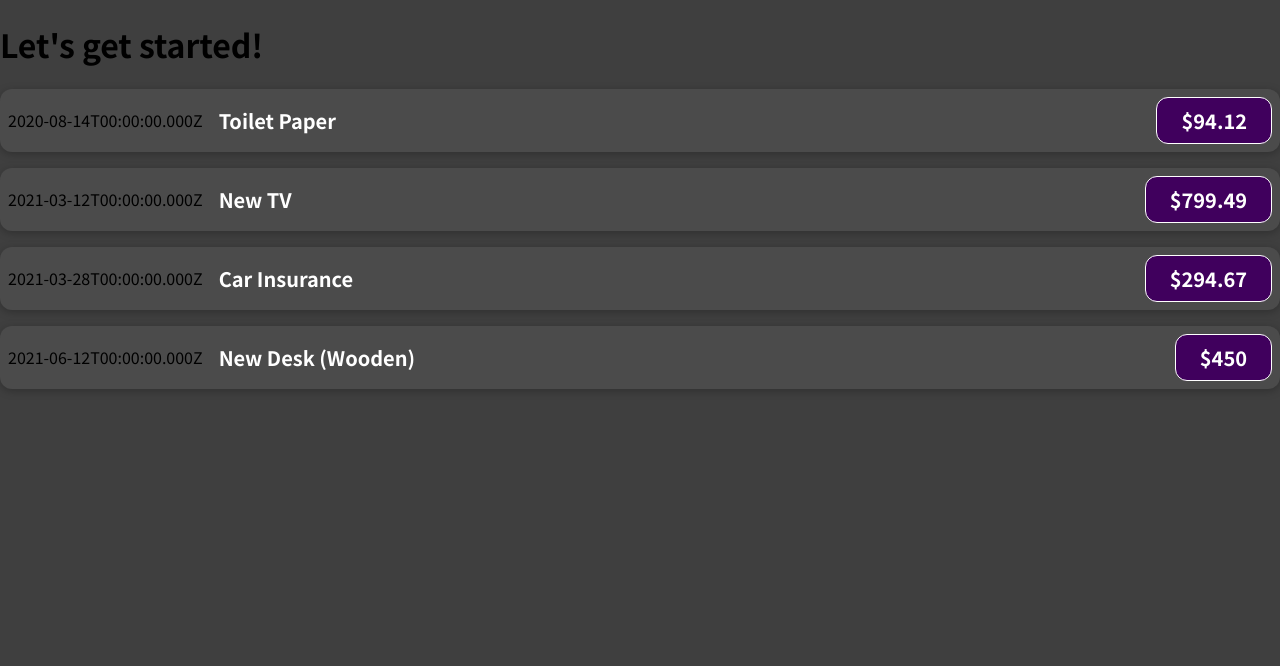
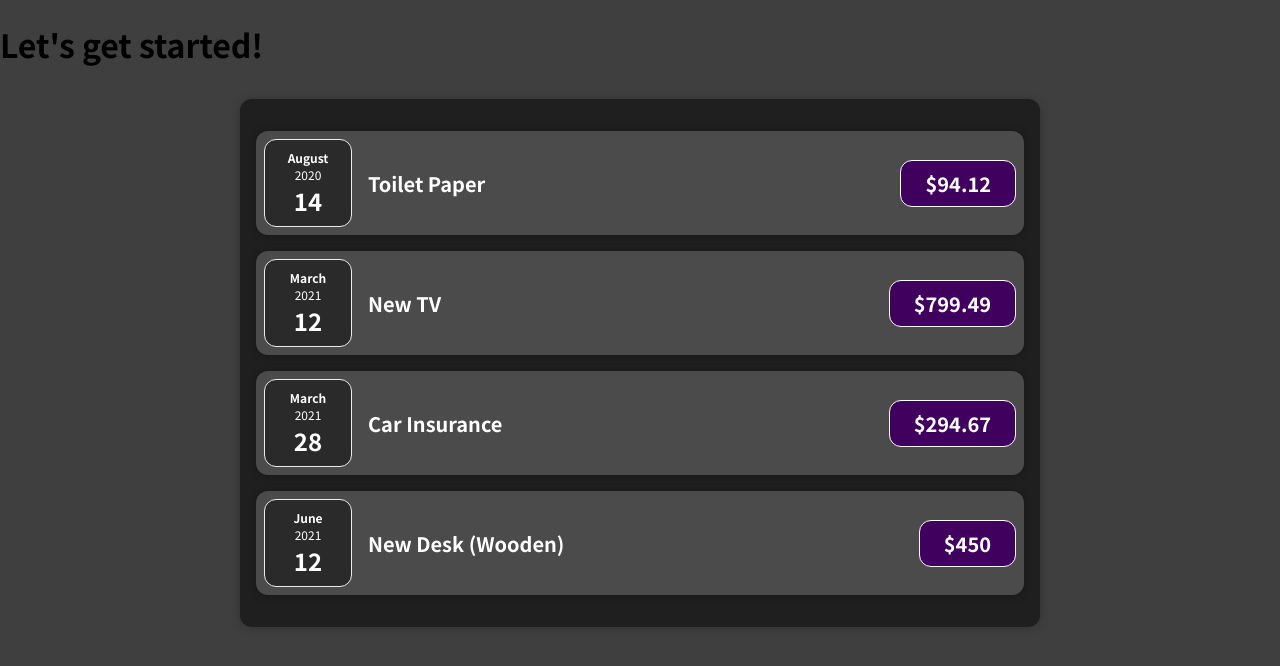
Before and after one commit to the-man2004/udemy-react-course, a JavaScript app: page / in a window 1280 px wide. Shown: the top 666 px of the page. Built offline with nearby package versions, Linux system fonts and the light colour scheme.

Commit message:
Watched until video number 40

```diff
--- a/src/App.js
+++ b/src/App.js
@@ -1,4 +1,4 @@
-import ExpenseItem from "./components/ExpenseItem";
+import Expenses from "./components/Expenses";
 
 function App() {
   const expenses = [
@@ -26,26 +26,7 @@
   return (
     <div>
       <h1>Let's get started!</h1>
-      <ExpenseItem
-        title={expenses[0].title}
-        amount={expenses[0].amount}
-        date={expenses[0].date}
-      ></ExpenseItem>
-      <ExpenseItem
-        title={expenses[1].title}
-        amount={expenses[1].amount}
-        date={expenses[1].date}
-      ></ExpenseItem>
-      <ExpenseItem
-        title={expenses[2].title}
-        amount={expenses[2].amount}
-        date={expenses[2].date}
-      ></ExpenseItem>
-      <ExpenseItem
-        title={expenses[3].title}
-        amount={expenses[3].amount}
-        date={expenses[3].date}
-      ></ExpenseItem>
+      <Expenses items={expenses} />
     </div>
   );
 }
--- /dev/null
+++ b/src/components/Card.css
@@ -0,0 +1,4 @@
+.card {
+  border-radius: 12px;
+  box-shadow: 0 1px 8px rgba(0, 0, 0, 0.25);
+}
--- /dev/null
+++ b/src/components/Card.js
@@ -0,0 +1,9 @@
+import "./Card.css";
+
+function Card(props) {
+  const classes = "card " + props.className;
+
+  return <div className={classes}>{props.children}</div>;
+}
+
+export default Card;
--- /dev/null
+++ b/src/components/ExpenseDate.css
@@ -0,0 +1,26 @@
+.expense-date {
+  display: flex;
+  flex-direction: column;
+  width: 5.5rem;
+  height: 5.5rem;
+  border: 1px solid #ececec;
+  background-color: #2a2a2a;
+  color: white;
+  border-radius: 12px;
+  align-items: center;
+  justify-content: center;
+}
+
+.expense-date__month {
+  font-size: 0.75rem;
+  font-weight: bold;
+}
+
+.expense-date__year {
+  font-size: 0.75rem;
+}
+
+.expense-date__day {
+  font-size: 1.5rem;
+  font-weight: bold;
+}
--- /dev/null
+++ b/src/components/ExpenseDate.js
@@ -0,0 +1,17 @@
+import "./ExpenseDate.css";
+
+function ExpenseDate(props) {
+  const month = props.date.toLocaleString("en-us", { month: "long" });
+  const day = props.date.toLocaleString("en-us", { day: "2-digit" });
+  const year = props.date.getFullYear();
+
+  return (
+    <div className="expense-date">
+      <div className="expense-date__month">{month}</div>
+      <div className="expense-date__year">{year}</div>
+      <div className="expense-date__day">{day}</div>
+    </div>
+  );
+}
+
+export default ExpenseDate;
--- a/src/components/ExpenseItem.css
+++ b/src/components/ExpenseItem.css
@@ -2,10 +2,8 @@
   display: flex;
   justify-content: space-between;
   align-items: center;
-  box-shadow: 0 2px 8px rgba(0, 0, 0, 0.25);
   padding: 0.5rem;
   margin: 1rem 0;
-  border-radius: 12px;
   background-color: #4b4b4b;
 }
 
--- a/src/components/ExpenseItem.js
+++ b/src/components/ExpenseItem.js
@@ -1,14 +1,16 @@
+import ExpenseDate from "./ExpenseDate";
+import Card from "./Card";
 import "./ExpenseItem.css";
 
 function ExpenseItem(props) {
   return (
-    <div className="expense-item">
-      <div>{props.date.toISOString()}</div>
+    <Card className="expense-item">
+      <ExpenseDate date={props.date} />
       <div className="expense-item__description">
         <h2>{props.title}</h2>
         <div className="expense-item__price">${props.amount}</div>
       </div>
-    </div>
+    </Card>
   );
 }
 
--- /dev/null
+++ b/src/components/Expenses.css
@@ -0,0 +1,7 @@
+.expenses {
+  padding: 1rem;
+  background-color: rgb(31, 31, 31);
+  margin: 2rem auto;
+  width: 50rem;
+  max-width: 95%;
+}
--- /dev/null
+++ b/src/components/Expenses.js
@@ -0,0 +1,32 @@
+import ExpenseItem from "./ExpenseItem";
+import Card from "./Card";
+import "./Expenses.css";
+
+function Expenses(props) {
+  return (
+    <Card className="expenses">
+      <ExpenseItem
+        title={props.items[0].title}
+        amount={props.items[0].amount}
+        date={props.items[0].date}
+      />
+      <ExpenseItem
+        title={props.items[1].title}
+        amount={props.items[1].amount}
+        date={props.items[1].date}
+      />
+      <ExpenseItem
+        title={props.items[2].title}
+        amount={props.items[2].amount}
+        date={props.items[2].date}
+      />
+      <ExpenseItem
+        title={props.items[3].title}
+        amount={props.items[3].amount}
+        date={props.items[3].date}
+      />
+    </Card>
+  );
+}
+
+export default Expenses;
```
